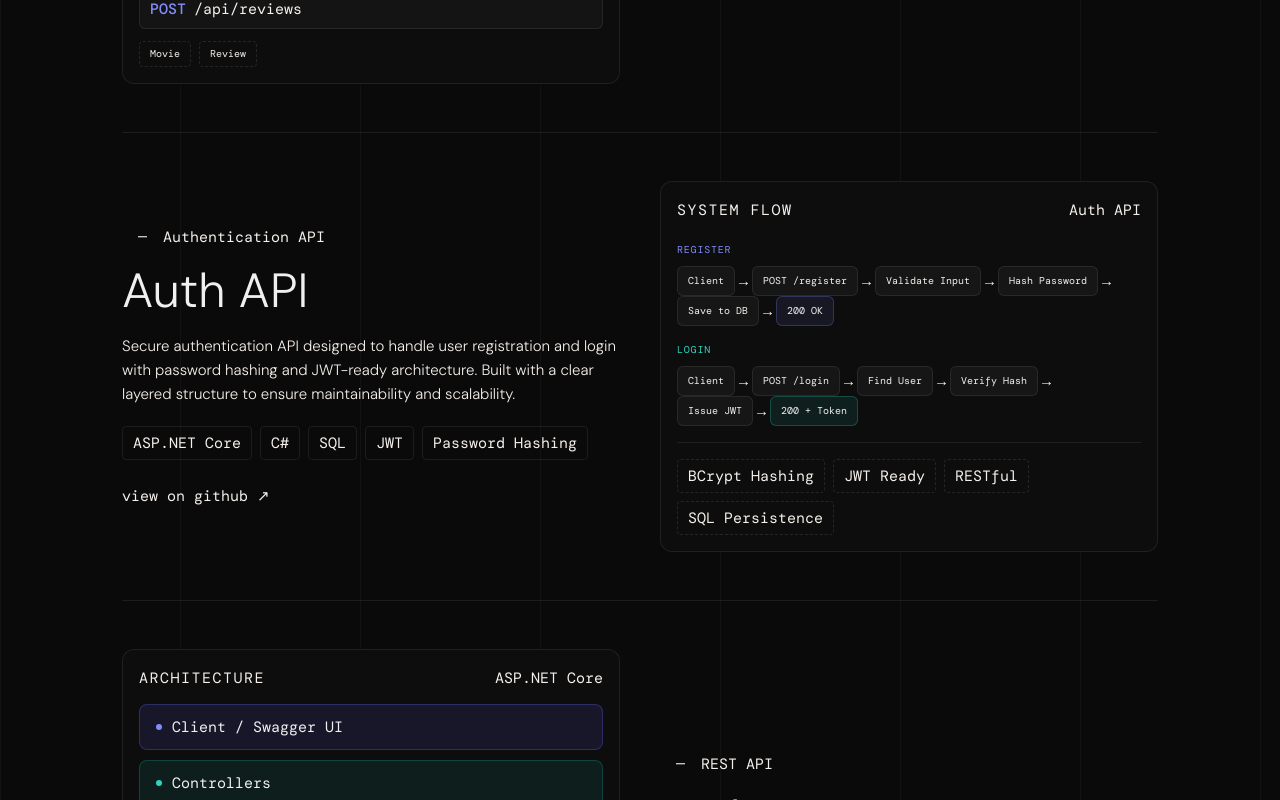
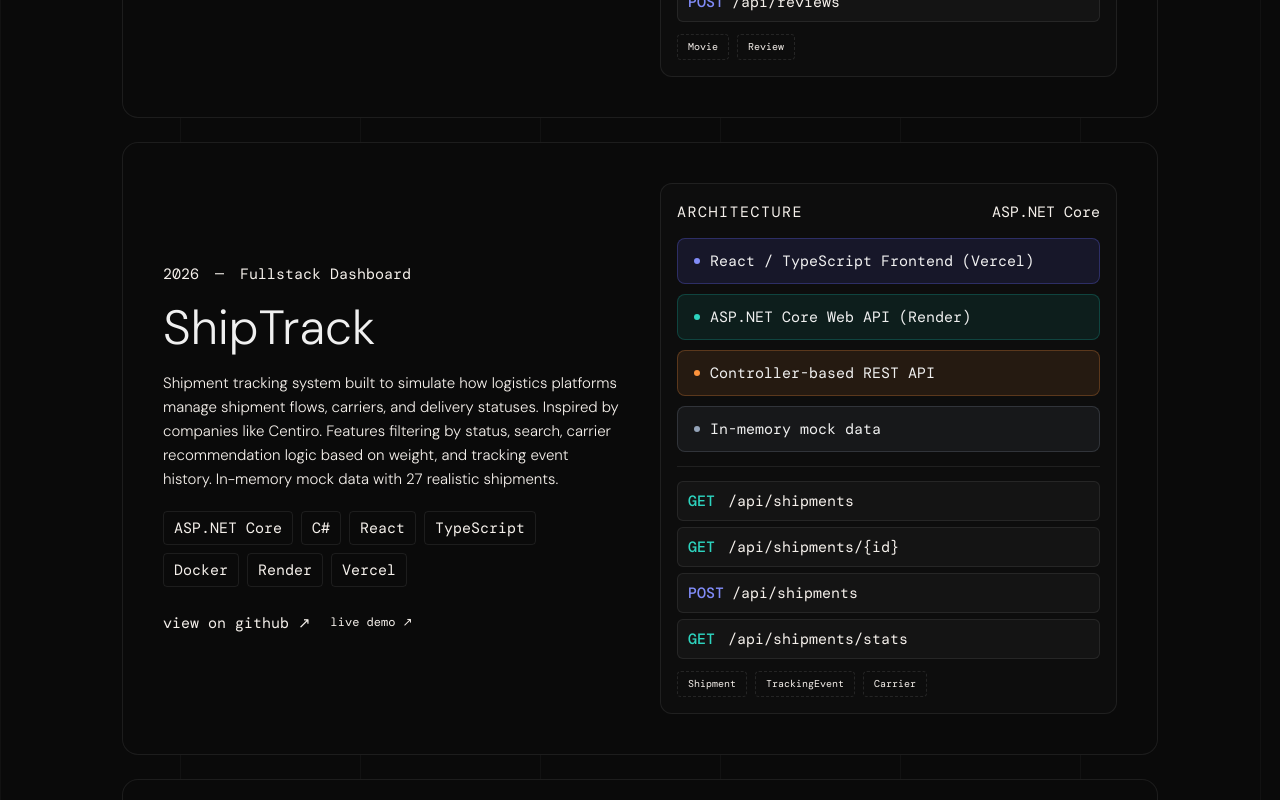
Before and after one commit to Megjafari/megsportfolio, a React (Create React App) app: page / in a window 1280 px wide. Shown: the part 1300-2100 px from the top of the page. Built offline with nearby package versions, Linux system fonts and the light colour scheme; a web font is replaced by a local one.

Commit message:
Add ShipTrack project, stacked scroll animation

```diff
--- a/src/components/ProjectItem.jsx
+++ b/src/components/ProjectItem.jsx
@@ -14,32 +14,60 @@ function ProjectVisual({ project }) {
   if (project.image) {
     return (
       <div style={style}>
-        <img src={project.image} alt={project.title} style={{ width: "100%", height: "100%", objectFit: "cover" }} />
+        <img
+          src={project.image}
+          alt={project.title}
+          style={{ width: "100%", height: "100%", objectFit: "cover" }}
+        />
       </div>
     );
   }
 
   if (project.visual === "architecture" && project.arch) {
-    return <div style={style}><ArchitectureVisual data={project.arch} /></div>;
+    return (
+      <div style={style}>
+        <ArchitectureVisual data={project.arch} />
+      </div>
+    );
   }
 
   if (project.visual === "flow" && project.flow) {
-    return <div style={style}><FlowVisual data={project.flow} /></div>;
+    return (
+      <div style={style}>
+        <FlowVisual data={project.flow} />
+      </div>
+    );
   }
 
   if (project.visual === "code" && project.snippet) {
-    return <div style={style}><CodeVisual snippet={project.snippet} /></div>;
+    return (
+      <div style={style}>
+        <CodeVisual snippet={project.snippet} />
+      </div>
+    );
   }
 
-  return <div style={style} className="image-placeholder">{project.title}</div>;
+  return (
+    <div style={style} className="image-placeholder">
+      {project.title}
+    </div>
+  );
 }
 
 export default function ProjectItem({ project, index }) {
   return (
     <div
+      className="project-item-wrap"
+      style={{ "--i": index }}
+    >
+      <div
         className="project-item"
-      style={{ animationDelay: `${index * 0.1}s`, textDecoration: "none", cursor: "pointer" }}
-      onClick={() => project.link && project.link !== "#" && window.open(project.link, "_blank")}
+        style={{ animationDelay: `${index * 0.1}s`, cursor: "pointer" }}
+        onClick={() =>
+          project.link &&
+          project.link !== "#" &&
+          window.open(project.link, "_blank")
+        }
       >
         <div className="project-info">
           <div className="project-meta">
@@ -48,15 +76,28 @@ export default function ProjectItem({ project, index }) {
             <span className="project-category">{project.category}</span>
           </div>
           <h2 className="project-title">{project.title}</h2>
-        <p style={{ fontSize: "14px", color: "var(--text-muted)", fontWeight: 300, marginBottom: "20px", lineHeight: 1.6 }}>
+          <p
+            style={{
+              fontSize: "14px",
+              color: "var(--text-muted)",
+              fontWeight: 300,
+              marginBottom: "20px",
+              lineHeight: 1.6,
+            }}
+          >
             {project.description}
           </p>
           <div className="project-tags">
             {project.tags.map((tag) => (
-            <span key={tag} className="project-tag">{tag}</span>
+              <span key={tag} className="project-tag">
+                {tag}
+              </span>
             ))}
           </div>
-        <div className="project-link-row" style={{ marginTop: "24px", display: "flex", gap: "20px" }}>
+          <div
+            className="project-link-row"
+            style={{ marginTop: "24px", display: "flex", gap: "20px" }}
+          >
             <span>view on github ↗</span>
             {project.demo && (
               <a
@@ -71,8 +112,12 @@ export default function ProjectItem({ project, index }) {
             )}
           </div>
         </div>
-      <div className="project-image" style={{ overflow: "visible", background: "transparent", borderRadius: 0 }}>
+        <div
+          className="project-image"
+          style={{ overflow: "visible", background: "transparent", borderRadius: 0 }}
+        >
           <ProjectVisual project={project} />
+        </div>
       </div>
     </div>
   );
--- a/src/data/index.js
+++ b/src/data/index.js
@@ -31,6 +31,7 @@ image: "/images/profile.jpg",
         {
       id: "megflix",
       category: "Fullstack Application",
+      year: "2026",
       title: "MegFlix",
       description:
         "A fullstack Netflix-inspired library for movies, series and anime. Users can register, log in, build personal watchlists and leave reviews. Built with ASP.NET Core Web API and React, powered by TMDB and Jikan APIs for real content data. Features full JWT authentication, user-specific data, and clean layered backend architecture. Deployed with backend on Render and frontend on Vercel.",
@@ -51,10 +52,41 @@ image: "/images/profile.jpg",
         ],
       },
     },
+
+
+        {
+      id: "shiptrack",
+      category: "Fullstack Dashboard",
+      year: "2026",
+      title: "ShipTrack",
+      description:
+        "Shipment tracking system built to simulate how logistics platforms manage shipment flows, carriers, and delivery statuses. Inspired by companies like Centiro. Features filtering by status, search, carrier recommendation logic based on weight, and tracking event history. In-memory mock data with 27 realistic shipments.",
+      visual: "architecture",
+      tags: ["ASP.NET Core", "C#", "React", "TypeScript", "Docker", "Render", "Vercel"],
+      link: "https://github.com/Megjafari/shiptrack-api",
+      demo: "https://shiptrack.meghdadjafari.dev",
+      arch: {
+        layers: [
+          "React / TypeScript Frontend (Vercel)",
+          "ASP.NET Core Web API (Render)",
+          "Controller-based REST API",
+          "In-memory mock data",
+        ],
+        entities: ["Shipment", "TrackingEvent", "Carrier"],
+        endpoints: [
+          "GET /api/shipments",
+          "GET /api/shipments/{id}",
+          "POST /api/shipments",
+          "GET /api/shipments/stats",
+        ],
+      },
+    },
+
     {
       id: "auth-api",
 
       category: "Authentication API",
+      year: "2025",
       title: "Auth API",
       description:
         "Secure authentication API designed to handle user registration and login with password hashing and JWT-ready architecture. Built with a clear layered structure to ensure maintainability and scalability.",
@@ -72,6 +104,7 @@ image: "/images/profile.jpg",
       id: "todo-api",
 
       category: "REST API",
+      year: "2026",
       title: "Todo API",
       description:
         "RESTful task management API with full CRUD functionality, designed using a layered architecture to ensure clean data flow, maintainability, and scalable backend structure.",
--- a/src/styles.css
+++ b/src/styles.css
@@ -835,3 +835,47 @@ p, li, span, .about-text, .about-page-bio,
   .mobile-only { display: flex; }
   .desktop-only { display: none !important; }
 }
+
+
+/* Wrapper som är sticky — varje kort offsettas lite mer */
+.project-item-wrap {
+  position: sticky;
+  top: calc(60px + var(--i) * 20px);
+  z-index: calc(var(--i) + 1);
+  margin-bottom: 24px;
+}
+
+/* Kortet skalas ner något ju längre ner det hamnar i stacken */
+/* (detta är valfritt men ger ett snyggt djup-känsla) */
+.project-item-wrap .project-item {
+  transform-origin: top center;
+  transition: box-shadow 0.3s ease, transform 0.3s ease;
+}
+
+.project-item-wrap .project-item:hover {
+  transform: translateY(-4px);
+  box-shadow: 0 32px 80px rgba(0, 0, 0, 0.5);
+}
+
+/* Se till att sections-containern har tillräcklig höjd för scroll */
+.projects-section,
+.projects-page {
+  padding-bottom: 120px;
+}
+
+/* Varje kort behöver en solid bakgrund så de täcker korten under */
+.project-item {
+  background: var(--bg, #0a0a0a); /* matchar din dark background */
+  border-radius: 16px;
+  border: 1px solid var(--border);
+  padding: 40px;
+}
+
+/* Stäng av sticky på mobil */
+@media (max-width: 768px) {
+  .project-item-wrap {
+    position: relative;
+    top: unset;
+    z-index: unset;
+  }
+}
```
Lines whose indentation alone changed are shown as unchanged.
